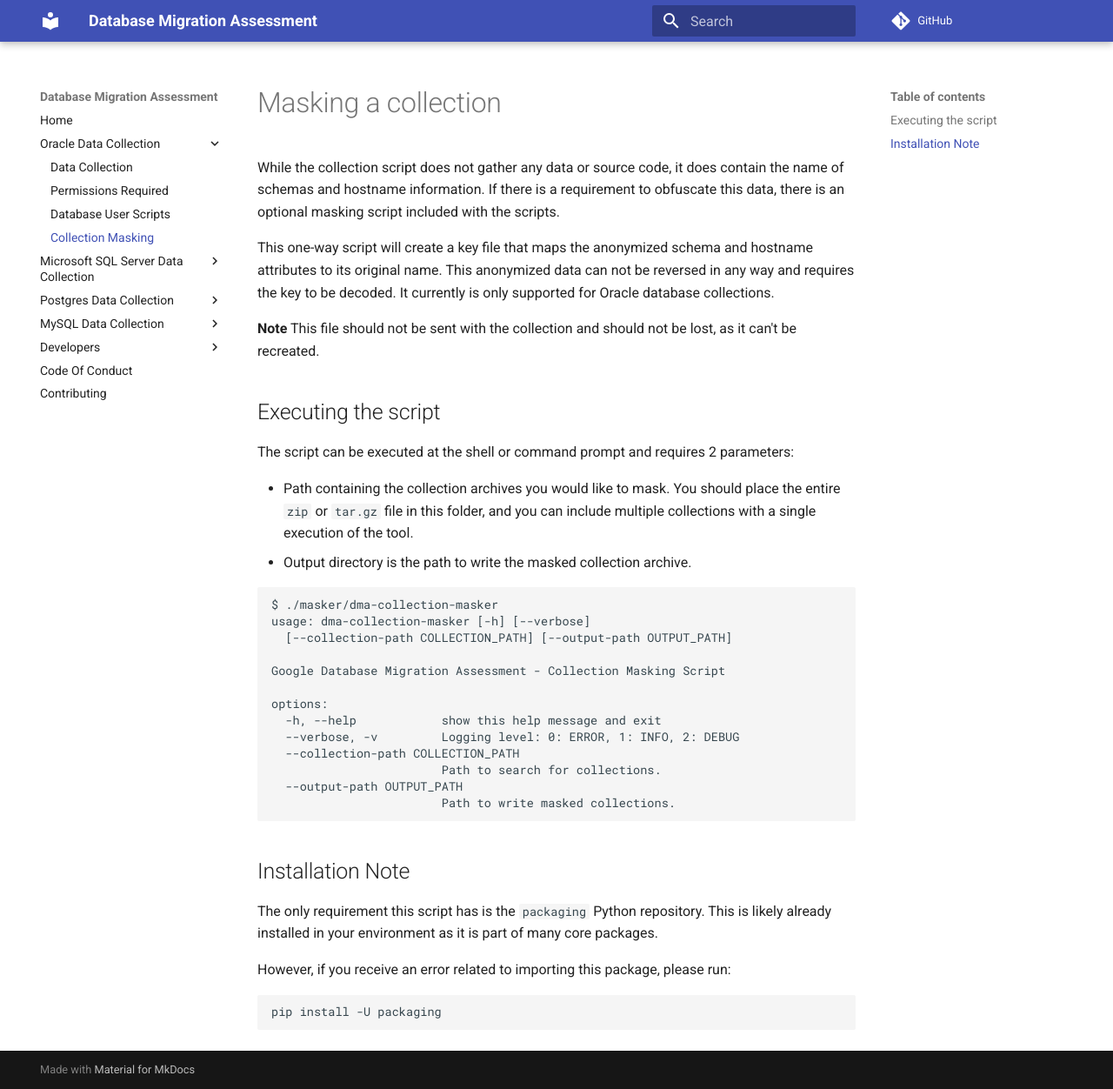
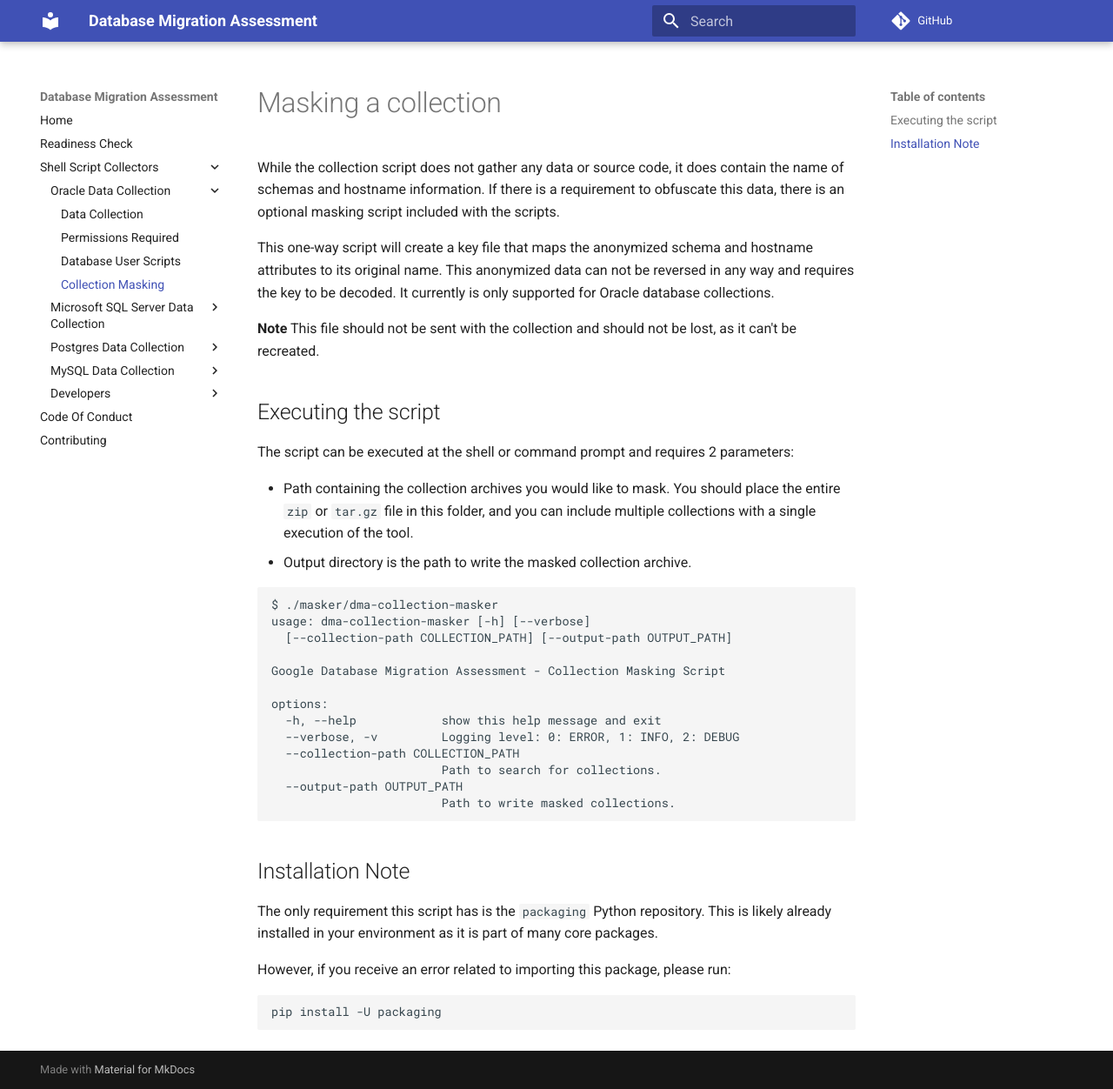
Before and after one commit to GoogleCloudPlatform/database-assessment, an MkDocs documentation site: the page built from docs/user_guide/shell_scripts/oracle/collection_masker.md, in a window 1280 px wide and 1252 px high. Shown: the whole window at 87% size. Built offline with MkDocs 1.6.1 and Material for MkDocs 9.7.7, drawn with Linux system fonts in a browser that asks for light colours; comment, search, counter and statistics services are not loaded.

Commit message:
chore: documentation cleanup

```diff
--- a/mkdocs.yml
+++ b/mkdocs.yml
@@ -16,22 +16,24 @@ plugins:
 
 nav:
   - Home: index.md
-  - Oracle Data Collection:
-      - Data Collection: user_guide/oracle/collection_scripts.md
-      - Permissions Required: user_guide/oracle/permissions.md
-      - Database User Scripts: user_guide/oracle/db_user_create.md
-      - Collection Masking: user_guide/oracle/collection_masker.md
-  - Microsoft SQL Server Data Collection:
-      - Data Collection: user_guide/sqlserver/collection_scripts.md
-      - Database User Scripts: user_guide/sqlserver/db_user_create.md
-  - Postgres Data Collection:
-      - Data Collection: user_guide/postgres/collection_scripts.md
-  - MySQL Data Collection:
-      - Data Collection: user_guide/mysql/collection_scripts.md
-  - Developers:
-      - Developer Setup: developer_guide/developer_setup.md
-      - Commands: developer_guide/commands.md
-      - Workflows: developer_guide/workflows.md
-      - Releases: developer_guide/releases.md
+  - Readiness Check: user_guide/readiness_check/index.md
+  - Shell Script Collectors:
+    - Oracle Data Collection:
+        - Data Collection: user_guide/shell_scripts/oracle/collection_scripts.md
+        - Permissions Required: user_guide/shell_scripts/oracle/permissions.md
+        - Database User Scripts: user_guide/shell_scripts/oracle/db_user_create.md
+        - Collection Masking: user_guide/shell_scripts/oracle/collection_masker.md
+    - Microsoft SQL Server Data Collection:
+        - Data Collection: user_guide/shell_scripts/sqlserver/collection_scripts.md
+        - Database User Scripts: user_guide/shell_scripts/sqlserver/db_user_create.md
+    - Postgres Data Collection:
+        - Data Collection: user_guide/shell_scripts/postgres/collection_scripts.md
+    - MySQL Data Collection:
+        - Data Collection: user_guide/shell_scripts/mysql/collection_scripts.md
+    - Developers:
+        - Developer Setup: developer_guide/developer_setup.md
+        - Commands: developer_guide/commands.md
+        - Workflows: developer_guide/workflows.md
+        - Releases: developer_guide/releases.md
   - Code Of Conduct: code_of_conduct.md
   - Contributing: contributing.md
```
Also changed, not shown: docs/user_guide/readiness_check/index.md (added), docs/user_guide/shell_scripts/mysql/collection_scripts.md (renamed from docs/user_guide/mysql/collection_scripts.md), docs/user_guide/shell_scripts/oracle/collection_masker.md (renamed from docs/user_guide/oracle/collection_masker.md), docs/user_guide/shell_scripts/oracle/collection_scripts.md (renamed from docs/user_guide/oracle/collection_scripts.md), docs/user_guide/shell_scripts/oracle/db_user_create.md (renamed from docs/user_guide/oracle/db_user_create.md), docs/user_guide/shell_scripts/oracle/permissions.md (renamed from docs/user_guide/oracle/permissions.md), docs/user_guide/shell_scripts/postgres/collection_scripts.md (renamed from docs/user_guide/postgres/collection_scripts.md), docs/user_guide/shell_scripts/sqlserver/collection_scripts.md (renamed from docs/user_guide/sqlserver/collection_scripts.md), docs/user_guide/shell_scripts/sqlserver/db_user_create.md (renamed from docs/user_guide/sqlserver/db_user_create.md), 3 other files.
